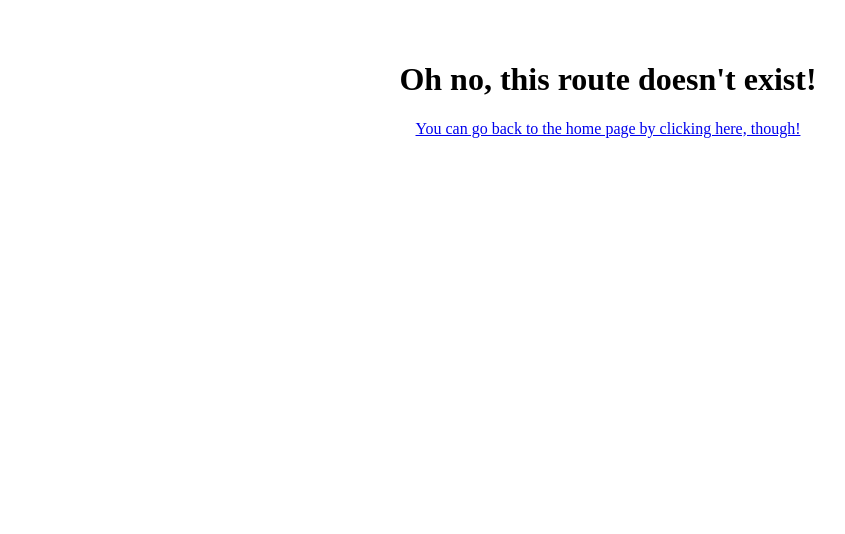
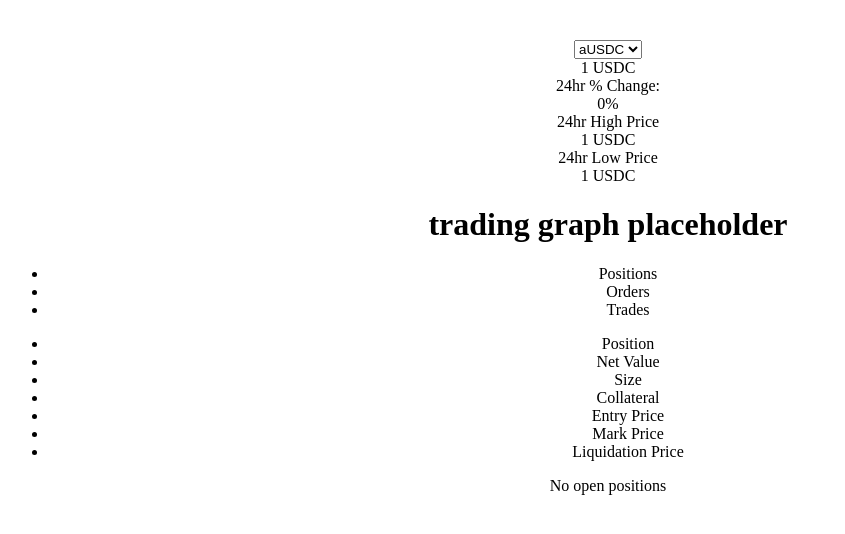
Before and after one commit to sebidelamata/defiInterestRateSwapsFrontend, a React (Vite) app: page /trade in a window 1280 px wide. Shown: the top 534 px of the page, without its empty margins (32-877 px from the left). Built offline with nearby package versions, Linux system fonts and the light colour scheme.

Commit message:
added some more modals

```diff
--- a/src/Earn.jsx
+++ b/src/Earn.jsx
@@ -1,11 +1,15 @@
 import Navbar from "./components/Navbar"
 import EarnGovTokenModal from "./components/EarnGovTokenModal"
+import TotalRewards from "./components/TotalRewardsModal"
+import EarnLPTokenModal from "./components/EarnLPTokenModal"
 
 const Earn = () => {
     return(
         <>
-        <Navbar></Navbar>
-        <EarnGovTokenModal/>
+            <Navbar></Navbar>
+            <EarnGovTokenModal/>
+            <TotalRewards/>
+            <EarnLPTokenModal/>
         </>
     )
 }
--- a/src/Router.jsx
+++ b/src/Router.jsx
@@ -2,6 +2,7 @@ import { createBrowserRouter, RouterProvider } from "react-router-dom";
 import App from "./App";
 import ErrorPage from "./ErrorPage";
 import Earn from "./Earn";
+import Trade from "./Trade";
 
 const Router = () => {
   const router = createBrowserRouter([
@@ -13,6 +14,10 @@ const Router = () => {
     {
         path: '/earn',
         element: <Earn />,
+    },
+    {
+      path: '/trade',
+      element: <Trade />
     }
   ]);
 
--- /dev/null
+++ b/src/Trade.jsx
@@ -0,0 +1,15 @@
+import SelectedMarketModal from "./components/SelectedMarketModal"
+import Graph from './components/Graph'
+import PositionsMenu from "./components/PositionsMenu"
+
+const Trade = () => {
+    return(
+        <>
+            <SelectedMarketModal />
+            <Graph />
+            <PositionsMenu />
+        </>
+    )
+}
+
+export default Trade
--- a/src/components/EarnGovTokenModal.jsx
+++ b/src/components/EarnGovTokenModal.jsx
@@ -80,7 +80,9 @@ const EarnGovTokenModal = () => {
                     </ul>
                 </li>
                 <li className="earn-gov-token-modal-subsection-list-item">
-                    <Link to={'www.google.com'}>Buy Governance Token (Name TBD)</Link>
+                    <Link to={'https://app.uniswap.org/swap'} target="_blank" noreferrer="true">Buy Governance Token (Name TBD)</Link>
+                    <button className="earn-gov-token-modal-stake-button">Stake</button>
+                    <button className="earn-gov-token-modal-unstake-button">Unstake</button>
                 </li>
             </ul>
         </div>
--- /dev/null
+++ b/src/components/EarnLPTokenModal.jsx
@@ -0,0 +1,51 @@
+const EarnLPTokenModal = () => {
+    return(
+        <div className="earn-lp-token-modal">
+            <ul className="earn-lp-token-modal-list">
+                <li className="earn-lp-token-title">
+                    LP Token (Name TBD)
+                </li>
+                <li className="earn-lp-price-wallet-staked">
+                    <div className="earn-lp-price">
+                        <div className="earn-lp-price-title">Price:</div>
+                        <div className="earn-lp-price-amount">1.00 USDC</div>
+                    </div>
+                    <div className="earn-lp-wallet">
+                        <div className="earn-lp-wallet-title">Wallet:</div>
+                        <div className="earn-lp-wallet-amount">0 LP Tokens</div>
+                    </div>
+                    <div className="earn-lp-staked">
+                        <div className="earn-lp-staked-title">Staked:</div>
+                        <div className="earn-lp-staked-amount">0 LP Tokens</div>
+                    </div>
+                </li>
+                <li className="earn-lp-apr-rewards">
+                    <div className="earn-lp-apr">
+                        <div className="earn-lp-apr-title">APR:</div>
+                        <div className="earn-lp-apr-amount">0%</div>
+                    </div>
+                    <div className="earn-lp-rewards">
+                        <div className="earn-lp-rewards-title">Rewards:</div>
+                        <div className="earn-lp-rewards-amount">0 USDC</div>
+                    </div>
+                </li>
+                <li className="earn-lp-total-staked-total-supply">
+                    <div className="earn-lp-total-staked">
+                        <div className="earn-lp-total-staked-title">Total Staked:</div>
+                        <div className="earn-lp-total-staked-amount">0 LP Tokens</div>
+                    </div>
+                    <div className="earn-lp-total-supply">
+                        <div className="earn-lp-total-supply-title">Title:</div>
+                        <div className="earn-lp-total-supply-amount">0 LP Tokens</div>
+                    </div>
+                </li>
+                <li className="earn-lp-modal-buttons">
+                    <button className="earn-lp-modal-buttons-buy-lp">Buy LP Tokens</button>
+                    <button className="earn-lp-modal-buttons-sell-lp">Sell LP Tokens</button>
+                </li>
+            </ul>
+        </div>
+    )
+}
+
+export default EarnLPTokenModal
--- /dev/null
+++ b/src/components/Graph.jsx
@@ -0,0 +1,7 @@
+const Graph = () => {
+     return(
+        <h1>trading graph placeholder</h1>
+     )
+}
+
+export default Graph
--- a/src/components/Navbar.jsx
+++ b/src/components/Navbar.jsx
@@ -24,7 +24,7 @@ const Navbar = () => {
             </ul>
             <ul className="nav-bar-link-list-right">
                 <li className="nav-bar-link">
-                    <Link>Trade</Link>
+                    <Link to={'/trade'}>Trade</Link>
                 </li>
                 <li className="nav-bar-link">
                     Connect Wallet
--- /dev/null
+++ b/src/components/PositionsMenu.jsx
@@ -0,0 +1,50 @@
+import { useState } from "react"
+
+const PositionsMenu = () => {
+    const [selectedPostion, setSelectedPosition] = useState('Positions')
+
+    return(
+        <div className="positions-menu">
+            <ul className="positions-menu-selectors">
+                <li className="positions-menu-positions" onClick={() => setSelectedPosition('Positions')}>Positions</li>
+                <li className="position-menu-orders" onClick={() => setSelectedPosition('Orders')}>Orders</li>
+                <li className="positions-menu-trades" onClick={() => setSelectedPosition('Trades')}>Trades</li>
+            </ul>
+            {
+                selectedPostion === 'Positions' &&
+                <div className="positions-table">
+                   <ul className="positions-table-headers">
+                        <li className="positions-table-headers-position">Position</li>
+                        <li className="positions-table-headers-net-value">Net Value</li>
+                        <li className="positions-table-headers-size">Size</li>
+                        <li className="positions-table-headers-collateral">Collateral</li>
+                        <li className="positions-table-headers-entry-price">Entry Price</li>
+                        <li className="positions-table-headers-mark-price">Mark Price</li>
+                        <li className="positions-table-headers-liq-price">Liquidation Price</li>
+                   </ul>
+                   <div className="positions-table-body-no-positions">No open positions</div>
+                </div>
+            }
+            {
+                selectedPostion === 'Orders' &&
+                <div className="orders-table">
+                    <ul className="orders-table-headers">
+                        <li className="orders-table-headers-type">Type</li>
+                        <li className="orders-table-headers-order">Order</li>
+                        <li className="orders-table-headers-price">Price</li>
+                        <li className="orders-table-headers-mark-price">Mark Price</li>
+                   </ul>
+                   <div className="orders-table-body-no-positions">No open positions</div>
+                </div>
+            }
+            {
+                selectedPostion === 'Trades' &&
+                <ul className="past-trades-list">
+                    <div className="past-trades-no-past-trades"></div>
+                </ul>
+            }
+        </div>
+    )
+}
+
+export default PositionsMenu
--- /dev/null
+++ b/src/components/SelectedMarketModal.jsx
@@ -0,0 +1,24 @@
+const SelectedMarketModal = () => {
+    return(
+        <div className="selected-market-modal">
+            <select name="select-market-selector" id="selectMarket" defaultValue={'aUSDC'}>
+                <option value="aUSDC">aUSDC</option>
+            </select>
+            <div  className="selected-market-price">1 USDC</div>
+            <div className="twenty-four-hr-change">
+                <div className="twenty-four-hr-change-title">24hr % Change:</div>
+                <div className="twenty-four-hr-change-amount">0%</div>
+            </div>
+            <div className="twenty-four-hr-high-price">
+                <div className="twenty-four-hr-high-price-title">24hr High Price</div>
+                <div className="twenty-four-hr-high-price-amount">1 USDC</div>
+            </div>
+            <div className="twenty-four-hr-low-price">
+                <div className="twenty-four-hr-low-price-title">24hr Low Price</div>
+                <div className="twenty-four-hr-low-price-amount">1 USDC</div>
+            </div>
+        </div>
+    )
+}
+
+export default SelectedMarketModal
--- /dev/null
+++ b/src/components/TotalRewardsModal.jsx
@@ -0,0 +1,21 @@
+const TotalRewards = () => {
+    return(
+        <div className="total-rewards-modal">
+            <ul className="total-rewards-modal-list">
+                <li className="total-rewards-modal-title">
+                    Total Rewards
+                </li>
+                <li className="total-rewards-modal-stats">
+                    <div className="total-rewards-modal-stats-amount">0</div>
+                    <div className="total-rewards-modal-unit">USDC</div>
+                </li>
+                <li className="total-rewards-modal-buttons">
+                    <button className="total-rewards-modal-buttons-compound">Compound</button>
+                    <button className="total-rewards-modal-claim">Claim</button>
+                </li>
+            </ul>
+        </div>
+    )
+}
+
+export default TotalRewards
```
